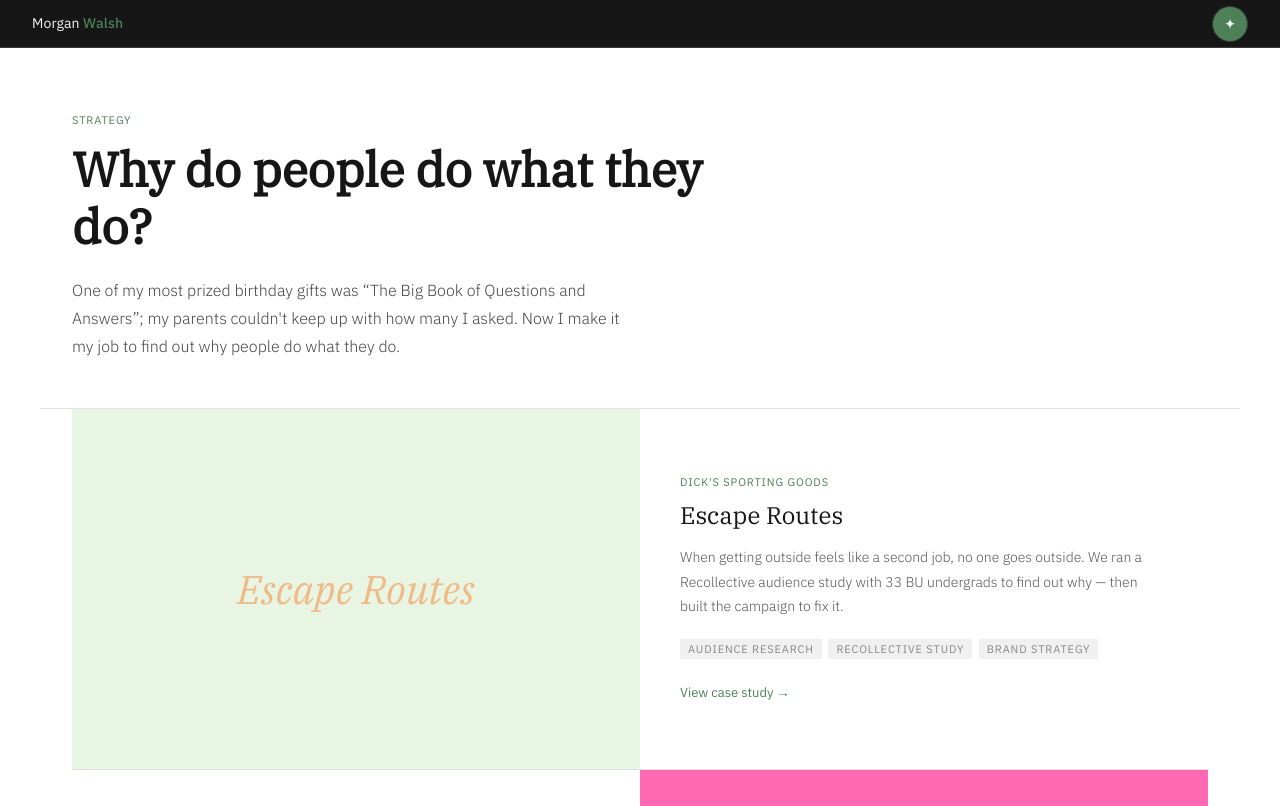
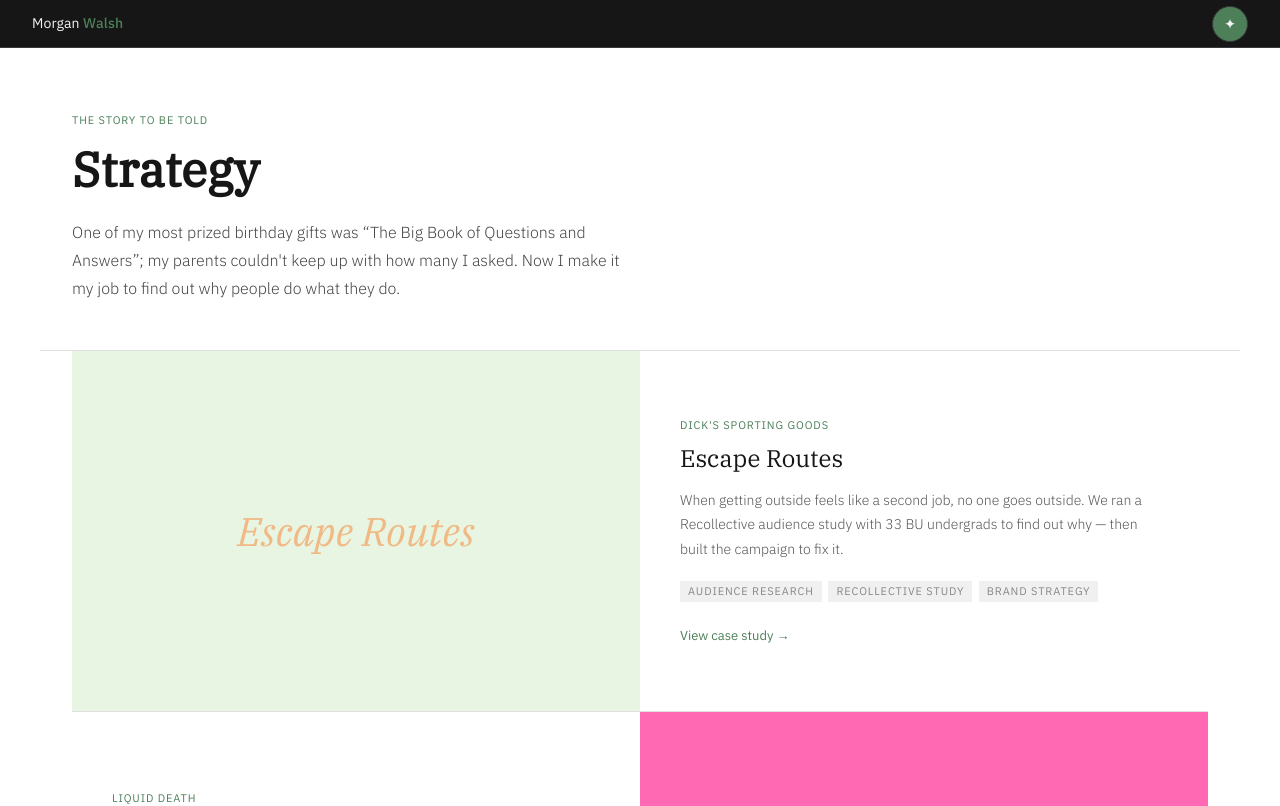
Before and after one commit to morganewalsh/morgan-portfolio, a Next.js app: page /strategy in a window 1280 px wide. Shown: the top 806 px of the page. Built offline with nearby package versions, Linux system fonts and the light colour scheme.

Commit message:
changing strategy headers

```diff
--- a/app/strategy/page.tsx
+++ b/app/strategy/page.tsx
@@ -52,7 +52,7 @@ export default function StrategyPage() {
           className="text-label"
           style={{ color: '#4D8059', marginBottom: '0.75rem' }}
         >
-          Strategy
+          THE STORY TO BE TOLD
         </p>
         <h1
           style={{
@@ -64,7 +64,7 @@ export default function StrategyPage() {
             lineHeight:   1.2,
           }}
         >
-          Why do people do what they do?
+          Strategy
         </h1>
         <p
           style={{
```
